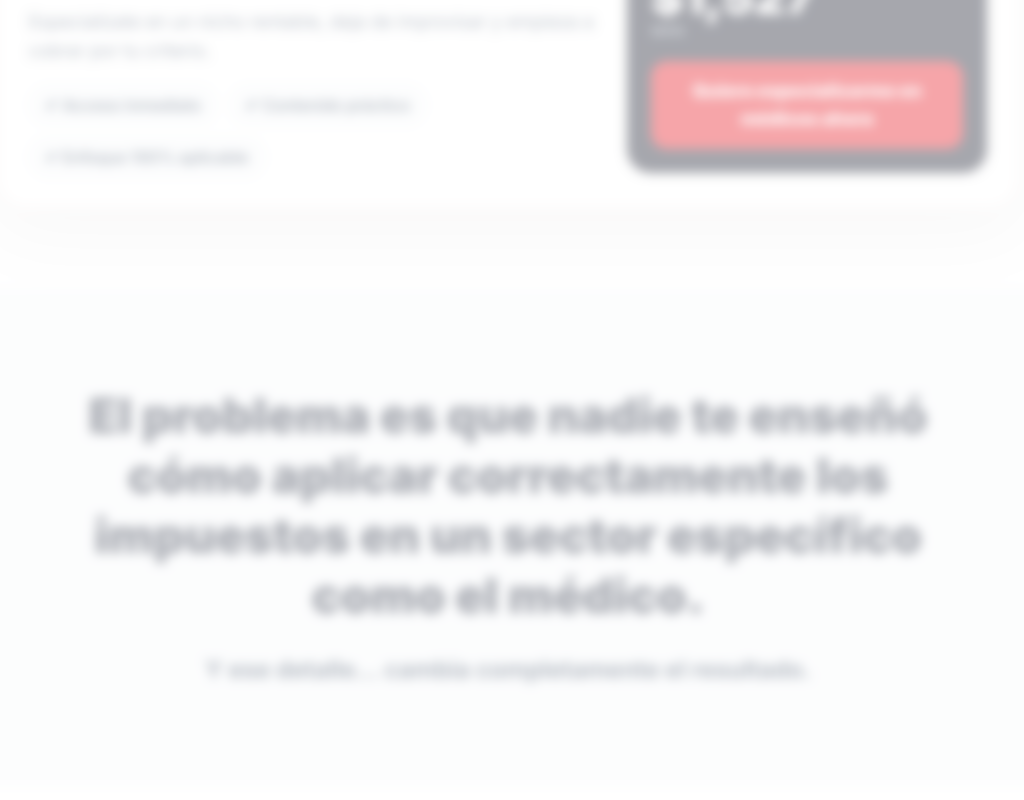
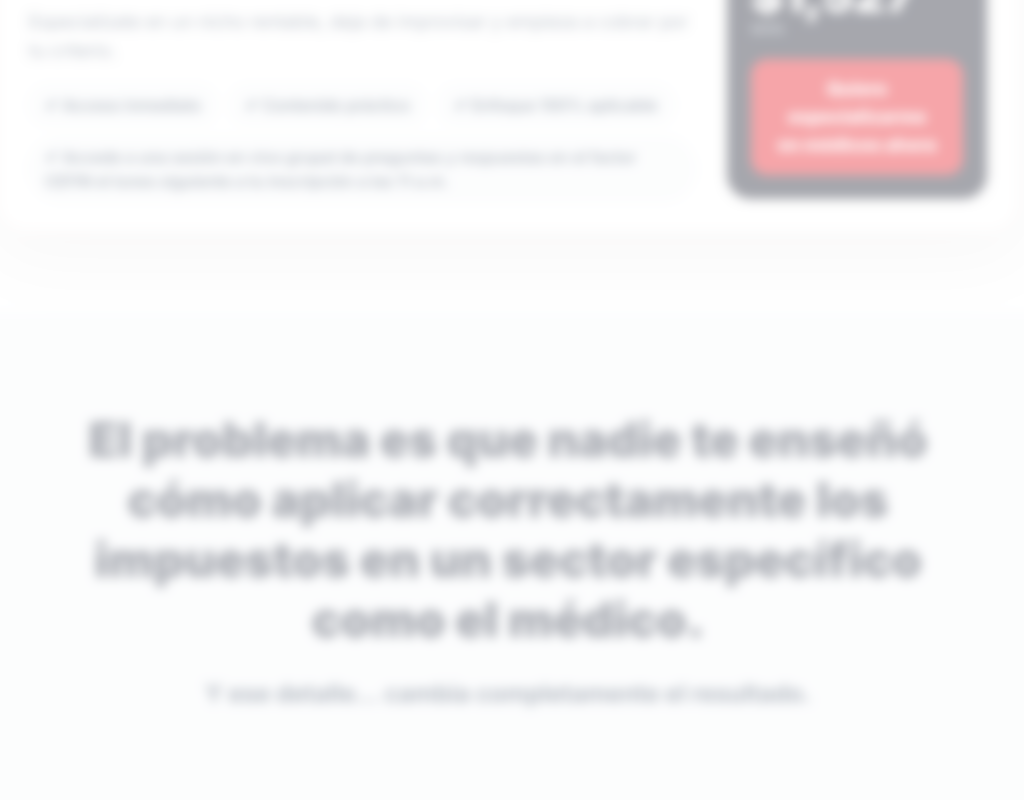
Before and after one commit to alfredo31410-ctrl/cefin-web, a Next.js app: page /cursos/asesor-fiscal-medicos in a window 1280 px wide. Shown: the part 2240-3040 px from the top of the page, without its empty margins (132-1156 px from the left). Built offline with nearby package versions, Linux system fonts and the light colour scheme.

Commit message:
Cambio archivo next

```diff
--- a/app/cursos/asesor-fiscal-medicos/page.tsx
+++ b/app/cursos/asesor-fiscal-medicos/page.tsx
@@ -75,7 +75,12 @@ function initMetaPixel(pixelId: string) {
     t.src = v;
     s = b.getElementsByTagName(e)[0];
     s.parentNode.insertBefore(t, s);
-  })(window, document, "script", "https://connect.facebook.net/en_US/fbevents.js");
+  })(
+    window,
+    document,
+    "script",
+    "https://connect.facebook.net/en_US/fbevents.js",
+  );
 
   const fbq = (window as any).fbq;
   if (typeof fbq === "function") {
@@ -183,6 +188,10 @@ function FichaInscripcion({ onCheckout }: { onCheckout: () => void }) {
             </span>
             <span className="rounded-full bg-slate-50 px-4 py-2 font-semibold text-slate-700">
               ✔ Enfoque 100% aplicable
+            </span>
+            <span className="rounded-full bg-slate-50 px-4 py-2 font-semibold text-slate-700">
+              ✔ Accede a una sesión en vivo grupal de preguntas y respuestas en
+              el factor CEFIN el lunes siguiente a tu inscripción a las 11 a.m.
             </span>
           </div>
         </div>
@@ -635,6 +644,11 @@ export default function LandingMedicos() {
                     <p>✔ Acceso inmediato</p>
                     <p>✔ Contenido práctico</p>
                     <p>✔ Enfoque 100% aplicable</p>
+                    <p>
+                      ✔ Accede a una sesión en vivo grupal de preguntas y
+                      respuestas en el factor CEFIN el lunes siguiente a tu
+                      inscripción a las 11 a.m.
+                    </p>
                   </div>
                 </div>
               </div>
--- a/app/cursos/plataformas-digitales/page.tsx
+++ b/app/cursos/plataformas-digitales/page.tsx
@@ -183,6 +183,10 @@ function FichaInscripcion({ onCheckout }: { onCheckout: () => void }) {
             </span>
             <span className="rounded-full bg-slate-50 px-4 py-2 font-semibold text-slate-700">
               ✔ Enfoque 100% aplicable
+            </span>
+             <span className="rounded-full bg-slate-50 px-4 py-2 font-semibold text-slate-700">
+              ✔ Accede a una sesión en vivo grupal de preguntas y respuestas en
+              el factor CEFIN el lunes siguiente a tu inscripción a las 11 a.m.
             </span>
           </div>
         </div>
@@ -586,6 +590,12 @@ export default function LandingPlataformas() {
                     <p>
                       ✔ Buscas dejar de improvisar y trabajar con estructura
                     </p>
+                    <p>
+                      ✔ Quieres tener un enfoque claro y aplicable en tu práctica
+                    </p>
+                    <p>
+                      ✔ Accede a una sesión en vivo grupal de preguntas y respuestas en el factor CEFIN el lunes siguiente a tu inscripción a las 11 a.m.
+                    </p>
                   </div>
                 </div>
               </div>
@@ -639,6 +649,9 @@ export default function LandingPlataformas() {
                     <p>✔ Acceso inmediato</p>
                     <p>✔ Contenido práctico</p>
                     <p>✔ Enfoque 100% aplicable</p>
+                    <p>
+                      ✔ Accede a una sesión en vivo grupal de preguntas y respuestas en el factor CEFIN el lunes siguiente a tu inscripción a las 11 a.m.
+                    </p>
                   </div>
                 </div>
               </div>
--- a/next.config.mjs
+++ b/next.config.mjs
@@ -3,10 +3,10 @@ const nextConfig = {
   async rewrites() {
     return [
       {
-        // Cuando alguien entre a cefin.mx/landings/...
+        // El usuario ve esto en el navegador
         source: '/landings/:path*',
-        // Tu web principal traerá el contenido de este link:
-        destination: 'https://cefin-landings-z9uk.vercel.app/landings/:path*',
+        // La web principal jala el contenido de aquí (quitamos el /landings extra)
+        destination: 'https://cefin-landings-z9uk.vercel.app/:path*',
       },
     ]
   },
```
